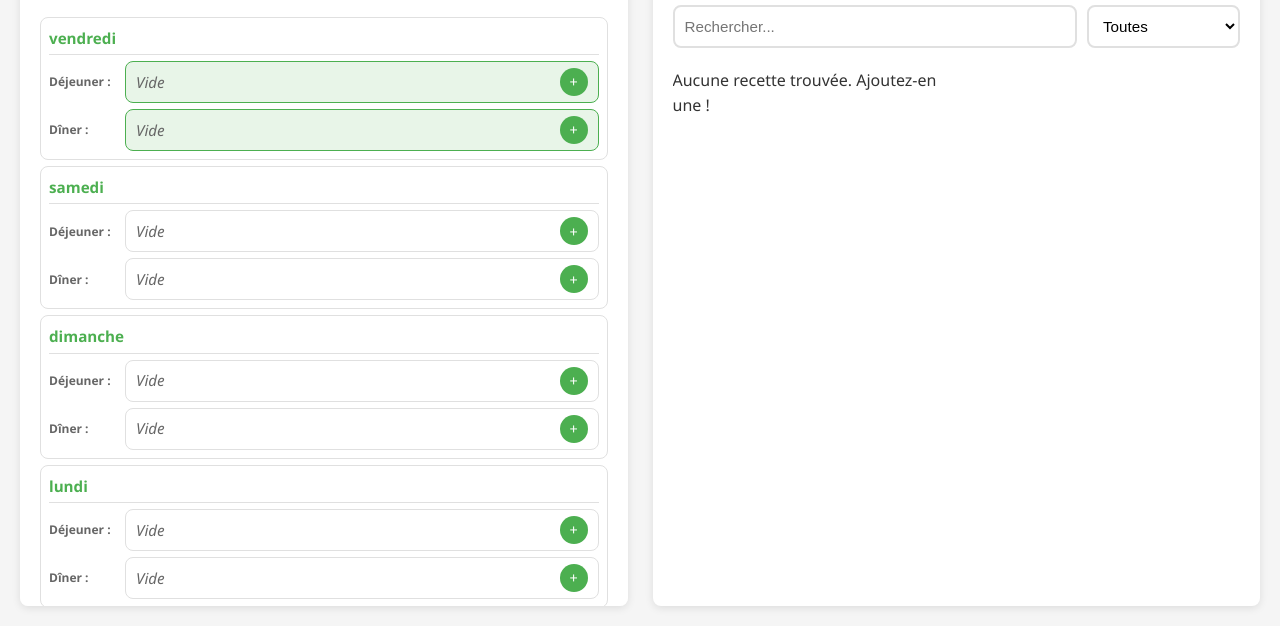
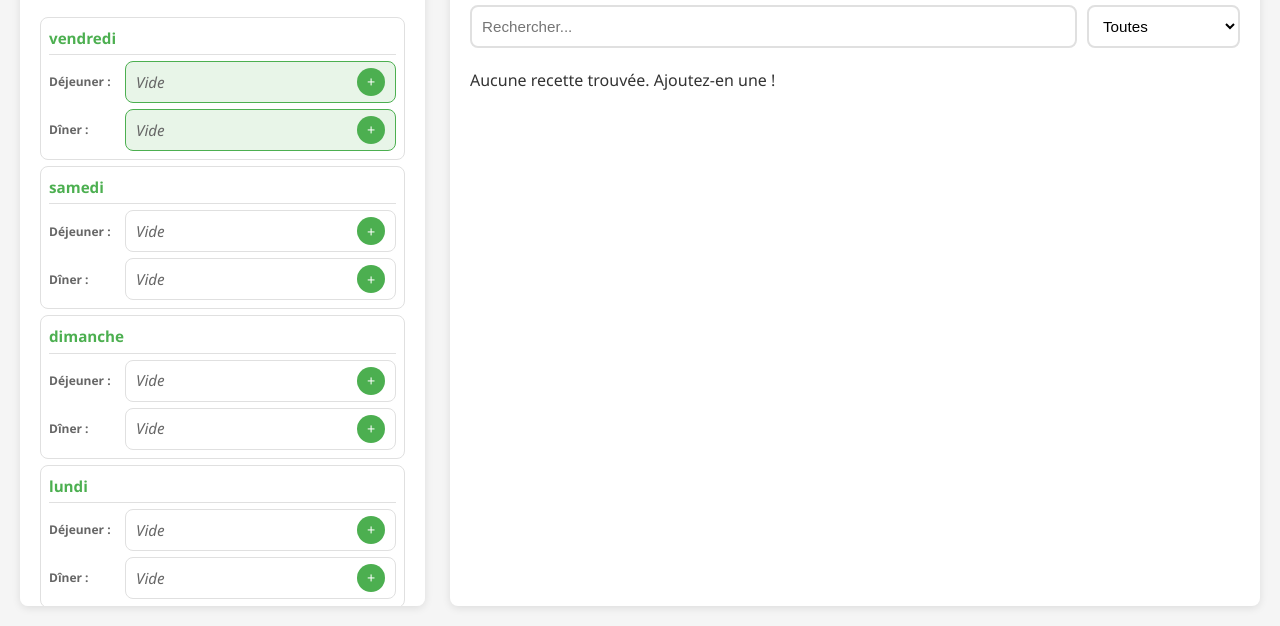
Before and after one commit to NicoEveil/menu, a plain HTML site: page index.html in a window 1280 px wide. Shown: the part 175-801 px from the top of the page. Drawn offline with Linux system fonts and the light colour scheme.

Commit message:
Layout: menu takes 1/3 of the page, recipes 2/3
Co-authored-by: NicoEveil <NicoEveil@users.noreply.github.com>

```diff
--- a/style.css
+++ b/style.css
@@ -51,10 +51,10 @@ header h1 {
     font-size: 2rem;
 }
 
-/* Layout principal à 2 colonnes */
+/* Layout principal : 1/3 menu, 2/3 recettes */
 .main-layout {
     display: grid;
-    grid-template-columns: 1fr 1fr;
+    grid-template-columns: 1fr 2fr;
     gap: 25px;
     height: calc(100vh - 120px);
 }
```
